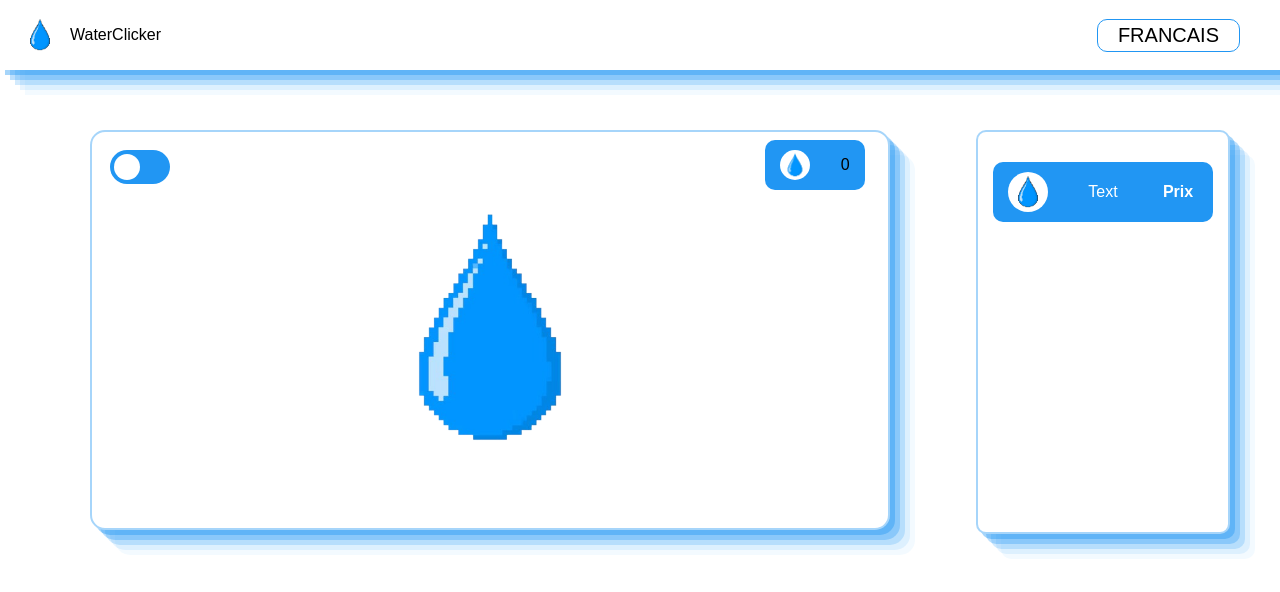
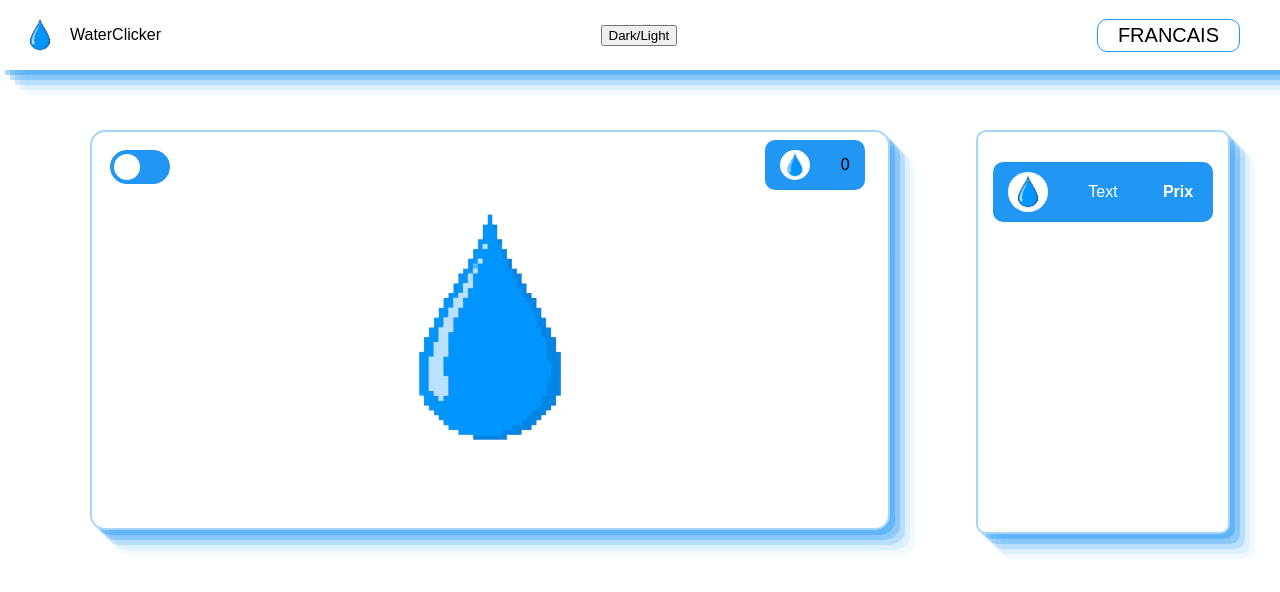
Before and after one commit to OWkut/WaterClicker, an Angular app in the folder WaterClicker/: page / in a window 1280 px wide. Shown: the top 592 px of the page. Built offline with nearby package versions, Linux system fonts and the light colour scheme.

Commit message:
lampe torche qui marche pas trop

```diff
--- a/WaterClicker/src/app/header/header.component.html
+++ b/WaterClicker/src/app/header/header.component.html
@@ -3,6 +3,7 @@
     <img id="logo-header" src="../../assets/Images/eau2.png" alt="logo" draggable="false" />
     <p>WaterClicker</p>
   </div>
+  <button (click)="toggleTheme()">Dark/Light</button>
 
   <div class="header-right">
     <h2 (click)="toggleSubmenu()">Francais</h2>
```
